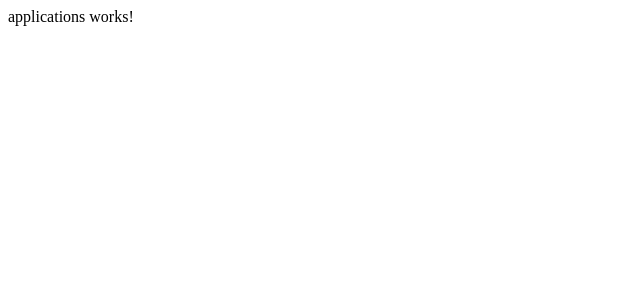
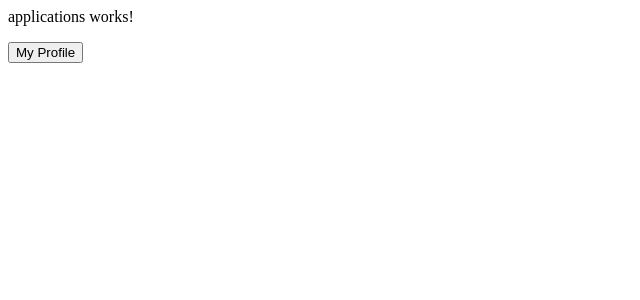
Before and after one commit to lsalvatierrasoliz/angular-ls-routing-test, an Angular app: page /applications in a window 1280 px wide. Shown: the top 300 px of the page, without its empty margins (0-640 px from the left). Built offline with nearby package versions, Linux system fonts and the light colour scheme.

Commit message:
button navigation

```diff
--- a/src/app/applications/application-list.component.html
+++ b/src/app/applications/application-list.component.html
@@ -1,3 +1,4 @@
 <p>
-applications works!
+  applications works!
 </p>
+<button [routerLink]="['/profile']">My Profile</button>
```
